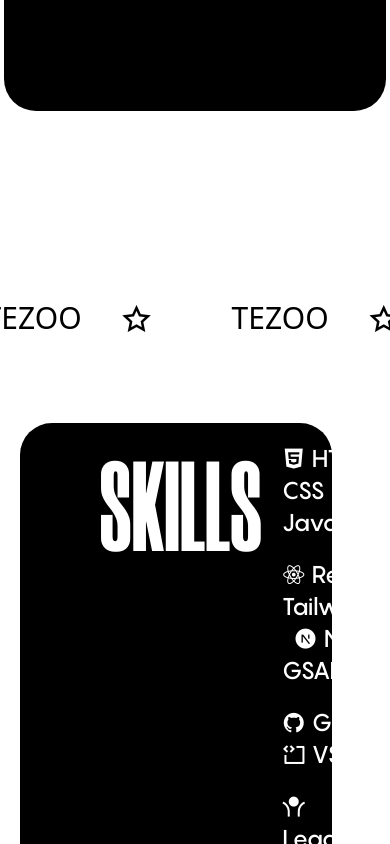
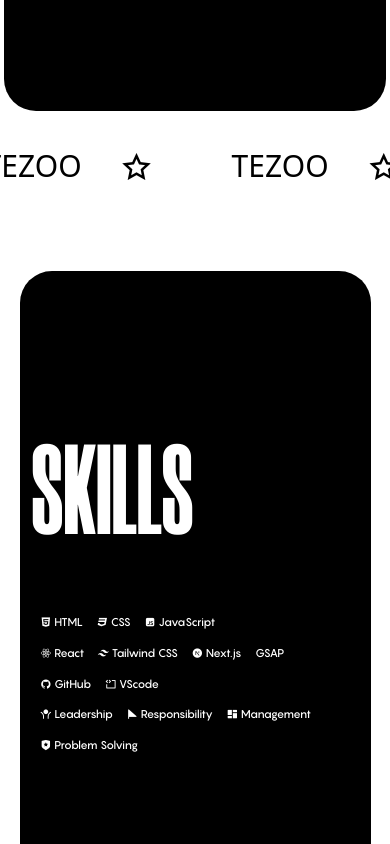
Before and after one commit to dev-tezoo/tejpal-portfolio, a React (Vite) app: page / in a window 390 px wide. Shown: the part 1560-2404 px from the top of the page. Built offline with nearby package versions, Linux system fonts and the light colour scheme.

Commit message:
page4 done

```diff
--- a/src/index.css
+++ b/src/index.css
@@ -140,4 +140,26 @@
         font-size: 0.8rem;
     }
 
+    #page4{
+        padding: 0;
+    }
+    .pg4-cont{
+        width: 90vw;
+        height: 75vh;
+        padding: 1vw;
+        flex-direction: column;
+        justify-content: center;
+    }
+    .skill-txt{
+        margin-left: 2vw;
+    }
+    .skill-cont{
+        margin-right: 2vw;
+        gap: 1rem;
+        padding: 2vh;
+
+    }
+    #skills{
+        font-size: 0.7rem;
+    }
 }
--- a/src/pages/Page4.jsx
+++ b/src/pages/Page4.jsx
@@ -3,22 +3,22 @@ import HorizontalText from '../components/HorizontalText'
 
 const Page4 = () => {
     return (
-        <div className='h-screen w-[100%] py-[18vh] relative'>
+        <div  id='page4' className='h-screen w-[100%] py-[18vh] relative'>
             <HorizontalText />
 
-            <div className='h-[60vh] w-[80vw] ml-[5vw] px-10 bg-black text-white font-[font2] rounded-4xl flex items-start justify-between'>
-                <div className='text-[8rem] ml-10 font-[font1]'>SKILLS</div>
-                <div className='flex flex-col p-[5vw] mr-[5vw] text-2xl gap-5'>
+            <div className='pg4-cont h-[60vh] w-[80vw] ml-[5vw] px-10 bg-black text-white font-[font2] rounded-4xl flex items-start justify-between'>
+                <div className='skill-txt text-[8rem] ml-10 font-[font1]'>SKILLS</div>
+                <div className='skill-cont flex flex-col p-[5vw] mr-[5vw] text-2xl gap-5'>
 
-                    <div> <i className="ri-html5-fill"></i> HTML &nbsp; &nbsp; <i className="ri-css3-fill"></i> CSS &nbsp; &nbsp; <i className="ri-javascript-fill"></i> JavaScript </div>
+                    <div id='skills'> <i className="ri-html5-fill"></i> HTML &nbsp; &nbsp; <i className="ri-css3-fill"></i> CSS &nbsp; &nbsp; <i className="ri-javascript-fill"></i> JavaScript </div>
 
-                    <div> <i className="ri-reactjs-fill"></i> React &nbsp; &nbsp; <i className="ri-tailwind-css-fill"></i> Tailwind CSS &nbsp; &nbsp; <i className="ri-nextjs-fill"></i> Next.js  &nbsp; &nbsp; GSAP </div>
+                    <div id='skills'> <i className="ri-reactjs-fill"></i> React &nbsp; &nbsp; <i className="ri-tailwind-css-fill"></i> Tailwind CSS &nbsp; &nbsp; <i className="ri-nextjs-fill"></i> Next.js  &nbsp; &nbsp; GSAP </div>
 
-                    <div> <i className="ri-github-fill"></i> GitHub &nbsp; &nbsp; <i className="ri-code-block"></i> VScode </div>
+                    <div id='skills'> <i className="ri-github-fill"></i> GitHub &nbsp; &nbsp; <i className="ri-code-block"></i> VScode </div>
 
-                    <div><i className="ri-open-arm-fill"></i> Leadership  &nbsp; &nbsp; <i className="ri-triangular-flag-fill"></i> Responsibility  &nbsp; &nbsp; <i className="ri-layout-masonry-fill"> </i> Management</div>
+                    <div id='skills'><i className="ri-open-arm-fill"></i> Leadership  &nbsp; &nbsp; <i className="ri-triangular-flag-fill"></i> Responsibility  &nbsp; &nbsp; <i className="ri-layout-masonry-fill"> </i> Management</div>
 
-                    <div> <i className="ri-shield-star-fill"></i> Problem Solving</div>
+                    <div id='skills'> <i className="ri-shield-star-fill"></i> Problem Solving</div>
 
                 </div>
             </div>
```
